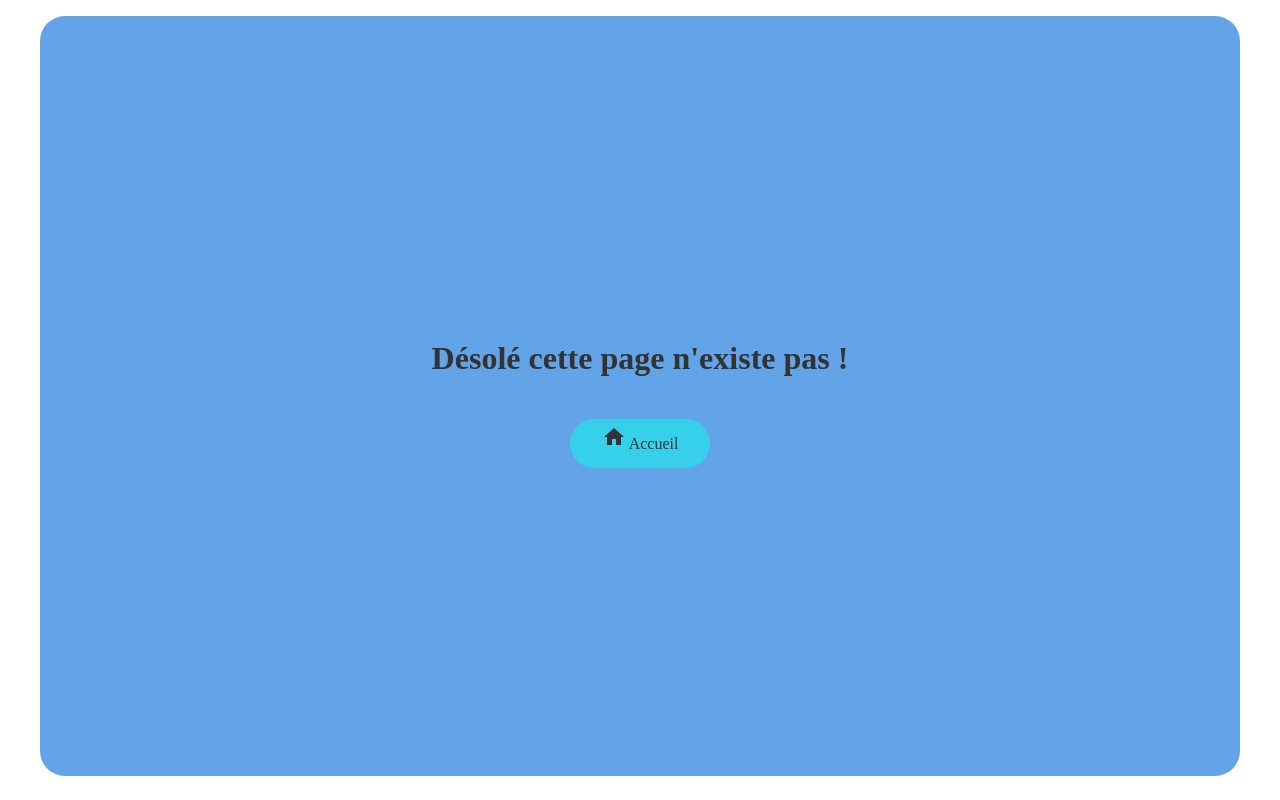
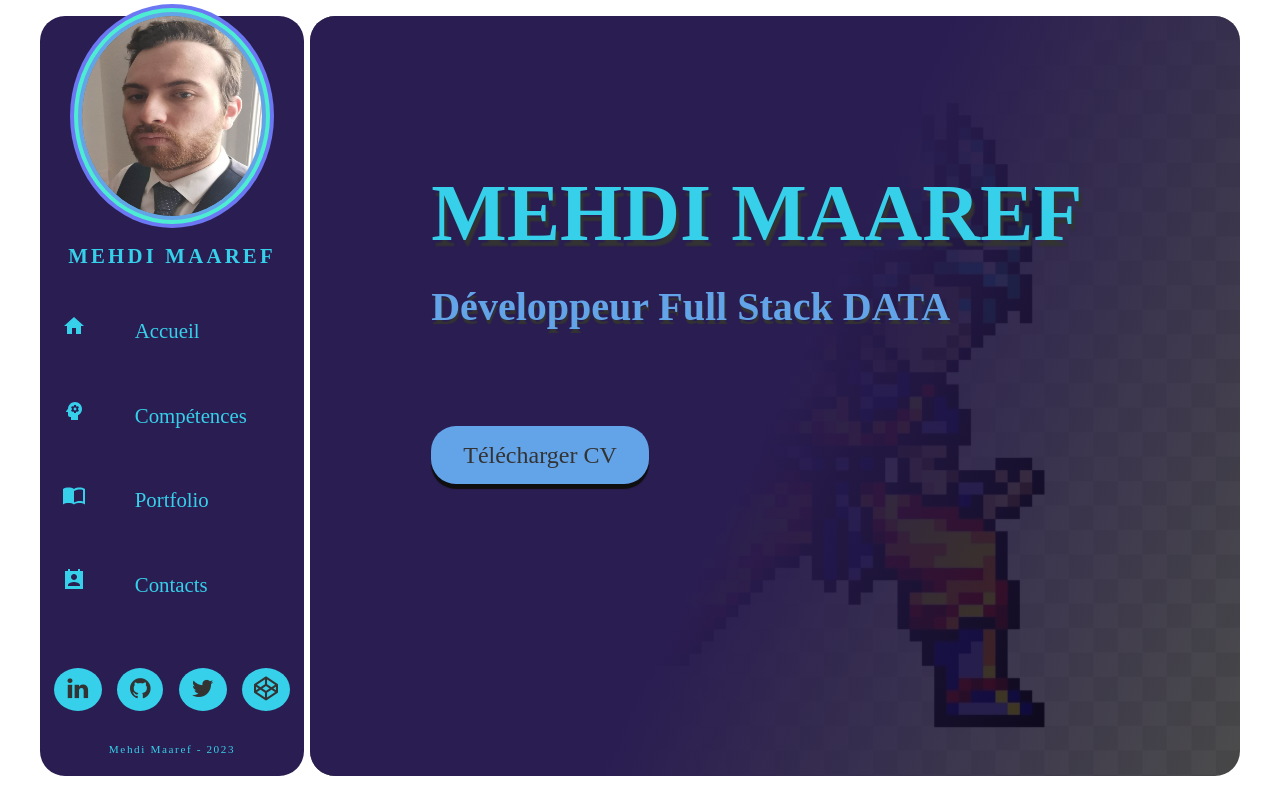
Before and after one commit to mehdimaaref7/react-cv, a React (Create React App) app: page /react-cv/home in a window 1280 px wide. Built offline with nearby package versions, Linux system fonts and the light colour scheme; a web font is replaced by a local one.

Commit message:
[ENH] :sparkles: App Finished
Signed-off-by: Mehdi Maaref <mehdimaaref@live.fr>

```diff
--- a/package.json
+++ b/package.json
@@ -1,6 +1,6 @@
 {
-  "name" : "react-cv",
-  "homepage": "http://mehdimaaref7.github.io/react-cv/",
+  "name": "react-cv",
+  "homepage": "http://mehdimaaref7.github.io/react-cv",
   "version": "0.1.0",
   "private": true,
   "dependencies": {
--- a/src/App.js
+++ b/src/App.js
@@ -12,12 +12,12 @@ const App = () => {
     <>
       <BrowserRouter>
         <Routes>
-          <Route exact path="/" element={<Home/>} />
-          <Route path="/home" element={<Home/>} />
-          <Route path="/competences" element={<Knowledges/>}/>
-          <Route path="/portfolio" element={<Portfolio/>} />
-          <Route path="/contact" element={<Contact/>} />
-          <Route path="*" element={<NotFound/>} />
+          <Route exact path="/react-cv/" element={<Home/>} />
+          <Route path="/react-cv/home" element={<Home/>} />
+          <Route path="/react-cv/competences" element={<Knowledges/>}/>
+          <Route path="/react-cv/portfolio" element={<Portfolio/>} />
+          <Route path="/react-cv/contact" element={<Contact/>} />
+          <Route path="/react-cv/*" element={<NotFound/>} />
         </Routes>
       </BrowserRouter>
     </>
--- a/src/components/Navigation.js
+++ b/src/components/Navigation.js
@@ -17,22 +17,22 @@ const Navigation = () => {
             <div className="navigation">
                 <ul>
                     <li>
-                        <NavLink exact to="/" ClassName="navActive">
+                        <NavLink exact to="/react-cv/home" ClassName="navActive">
                            <i> <HomeSharpIcon/> </i> <span> Accueil </span>
                         </NavLink>
                     </li>
                     <li>
-                        <NavLink exact to="/competences" ClassName="navActive">
+                        <NavLink exact to="/react-cv/competences" ClassName="navActive">
                             <i> <PsychologySharp/> </i> <span> Compétences </span>
                         </NavLink>
                     </li>
                     <li>
-                        <NavLink exact to="/portfolio" ClassName="navActive">
+                        <NavLink exact to="/react-cv/portfolio" ClassName="navActive">
                            <i> <ImportContactsSharpIcon/> </i> <span> Portfolio </span>
                         </NavLink>
                     </li>
                     <li>
-                        <NavLink exact to="/contact" ClassName="navActive">
+                        <NavLink exact to="/react-cv/contact" ClassName="navActive">
                             <i> <PermContactCalendarSharpIcon/> </i> <span> Contacts </span>
                         </NavLink>
                     </li>
```
